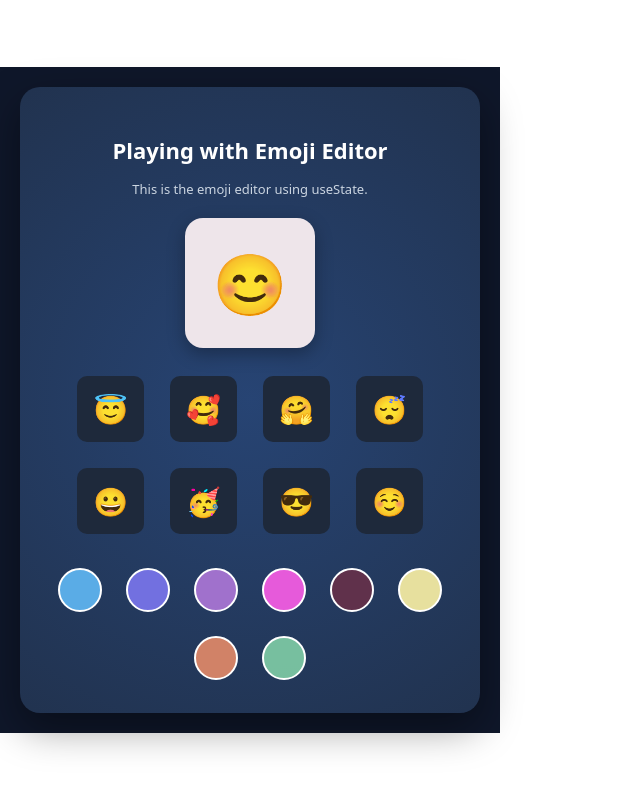
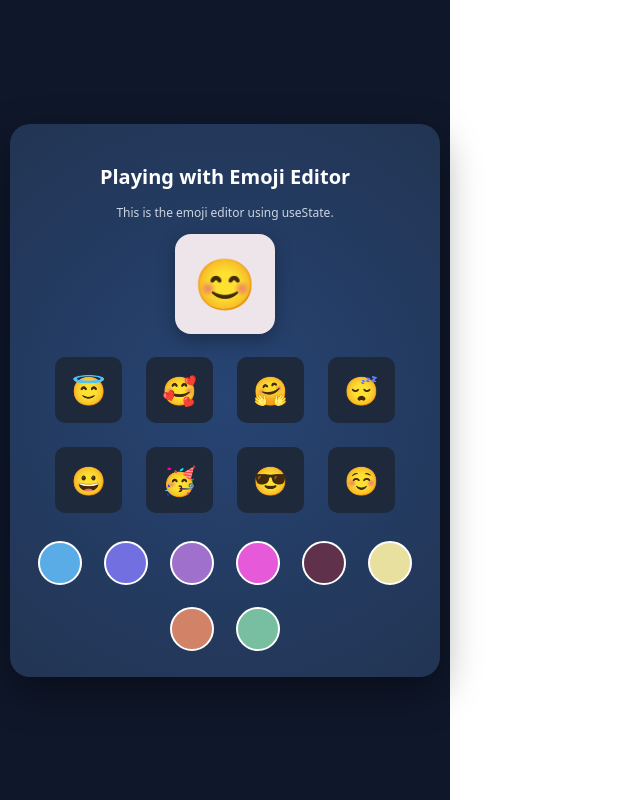
Before and after one commit to Pranali855/assignment-20, a React (Vite) app in the folder assignment-20/: page / in a window 1280 px wide. Shown: the whole page, without its empty margins (0-640 px from the left). Built offline with nearby package versions, Linux system fonts and the light colour scheme.

Commit message:
Update App.css
changes added

```diff
--- a/assignment-20/src/App.css
+++ b/assignment-20/src/App.css
@@ -1,19 +1,19 @@
 
 .page-container {
   width: 100%;
-  min-height: 50vh;
+  height: 100vh;
   display: flex;
   align-items: center;
   justify-content: center;
   background-color: #0f172a;
-  padding: 20px;
+  padding: 10px;
   box-sizing: border-box;
 }
 
 .emoji-card {
-  width: 420px;
+  width: 400px;
   max-width: 95%;
-  padding: 25px 20px;
+  padding: 18px 15px;
   border-radius: 20px;
   text-align: center;
   background-color: #1e293b;
@@ -27,26 +27,26 @@
 
 .emoji-card-title {
   color: white;
-  font-size: 22px;
+  font-size: 20px;
   font-weight: bold;
-  margin-bottom: 6px;
+  margin-bottom: 4px;
 }
 
 .emoji-card-description {
   color: #cbd5e1;
-  font-size: 13px;
-  margin-bottom: 18px;
+  font-size: 12px;
+  margin-bottom: 12px;
 }
 
 .emoji-display {
-  width: 130px;
-  height: 130px;
-  font-size: 60px;
+  width: 100px;
+  height: 100px;
+  font-size: 50px;
   display: flex;
   align-items: center;
   justify-content: center;
-  border-radius: 18px;
-  margin: 0 auto 20px auto;
+  border-radius: 16px;
+  margin: 0 auto 15px auto;
   transition: all 0.3s ease;
   box-shadow: 0 6px 18px rgba(0, 0, 0, 0.3);
 }
@@ -55,13 +55,13 @@
   display: flex;
   flex-wrap: wrap;
   justify-content: center;
-  gap: 10px;
-  margin-bottom: 18px;
+  gap: 8px;
+  margin-bottom: 12px;
 }
 
 .emoji-buttons button {
-  font-size: 24px;
-  padding: 8px 12px;
+  font-size: 22px;
+  padding: 6px 10px;
   border-radius: 10px;
   border: none;
   cursor: pointer;
@@ -70,19 +70,19 @@
 }
 
 .emoji-buttons button:hover {
-  transform: scale(1.15);
+  transform: scale(1.12);
 }
 
 .color-buttons {
   display: flex;
   flex-wrap: wrap;
   justify-content: center;
-  gap: 8px;
+  gap: 6px;
 }
 
 .color-buttons button {
-  width: 32px;
-  height: 32px;
+  width: 28px;
+  height: 28px;
   border-radius: 50%;
   border: 3px solid white;
   cursor: pointer;
@@ -90,7 +90,7 @@
 }
 
 .color-buttons button:hover {
-  transform: scale(1.2);
+  transform: scale(1.15);
 }
 
 @media (max-width: 480px) {
```
